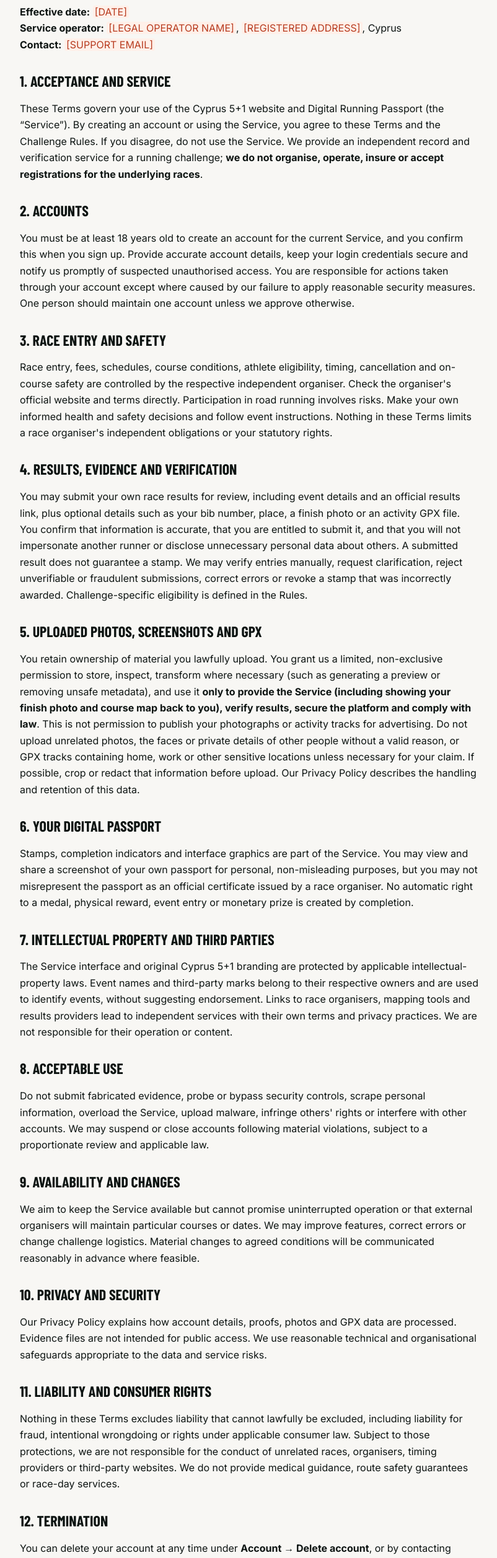
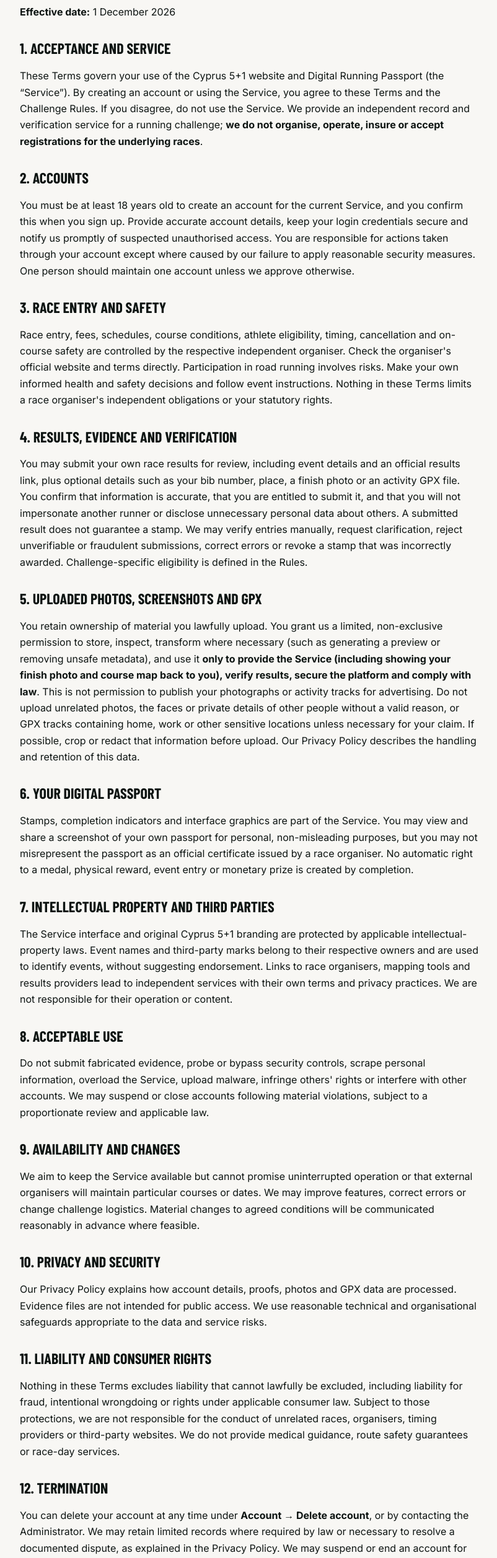
Before and after one commit to sdhnik/cyprus51, a plain HTML site: page legal/terms.html in a window 1280 px wide. Shown: the part 264-2778 px from the top of the page at 62% size, without its empty margins (238-1040 px from the left). Drawn offline with Linux system fonts and the light colour scheme.

Commit message:
Terms and Privacy: effective 1 December 2026, contact via the Administrator, no placeholders
Co-Authored-By: Claude Opus 5.5 <noreply@anthropic.com>
Claude-Session: https://claude.ai/code/session_013RNmN2SRstb3EmXSHeZMpC

```diff
--- a/legal/terms.html
+++ b/legal/terms.html
@@ -14,9 +14,7 @@
 <header class="lg-head"><a class="wordmark" href="../app/">CYPRUS <span>5+1</span></a><nav class="lg-tabs" aria-label="Legal"><a href="rules.html">Rules</a><a href="terms.html" aria-current="page">Terms</a><a href="privacy.html">Privacy Policy</a></nav></header>
 <main class="lg-main" id="main">
 <h1>Cyprus 5+1 — Terms of Service</h1>
-<p><strong>Effective date:</strong> <mark>[DATE]</mark><br />
-<strong>Service operator:</strong> <mark>[LEGAL OPERATOR NAME]</mark>, <mark>[REGISTERED ADDRESS]</mark>, Cyprus<br />
-<strong>Contact:</strong> <mark>[SUPPORT EMAIL]</mark></p>
+<p><strong>Effective date:</strong> 1 December 2026</p>
 <h2>1. Acceptance and service</h2>
 <p>These Terms govern your use of the Cyprus 5+1 website and Digital Running Passport (the “Service”). By creating an account or using the Service, you agree to these Terms and the Challenge Rules. If you disagree, do not use the Service. We provide an independent record and verification service for a running challenge; <strong>we do not organise, operate, insure or accept registrations for the underlying races</strong>.</p>
 <h2>2. Accounts</h2>
@@ -40,11 +38,9 @@
 <h2>11. Liability and consumer rights</h2>
 <p>Nothing in these Terms excludes liability that cannot lawfully be excluded, including liability for fraud, intentional wrongdoing or rights under applicable consumer law. Subject to those protections, we are not responsible for the conduct of unrelated races, organisers, timing providers or third-party websites. We do not provide medical guidance, route safety guarantees or race-day services.</p>
 <h2>12. Termination</h2>
-<p>You can delete your account at any time under <strong>Account → Delete account</strong>, or by contacting <mark>[SUPPORT EMAIL]</mark>. We may retain limited records where required by law or necessary to resolve a documented dispute, as explained in the Privacy Policy. We may suspend or end an account for serious or repeated violations, with a way to contact us for review.</p>
+<p>You can delete your account at any time under <strong>Account → Delete account</strong>, or by contacting the Administrator. We may retain limited records where required by law or necessary to resolve a documented dispute, as explained in the Privacy Policy. We may suspend or end an account for serious or repeated violations, with a way to contact us for review.</p>
 <h2>13. Governing law and disputes</h2>
-<p>These Terms are intended to be governed by the laws of the Republic of Cyprus, without prejudice to mandatory consumer protections or jurisdiction rights that apply to you. Please contact <mark>[SUPPORT EMAIL]</mark> to seek an informal resolution. If unresolved, you may pursue remedies through competent courts or relevant authorities.</p>
-<h2>14. Contact</h2>
-<p><mark>[LEGAL OPERATOR NAME]</mark> — <mark>[REGISTERED ADDRESS]</mark> — <mark>[SUPPORT EMAIL]</mark>.</p>
+<p>These Terms are intended to be governed by the laws of the Republic of Cyprus, without prejudice to mandatory consumer protections or jurisdiction rights that apply to you. Please contact the Administrator to seek an informal resolution. If unresolved, you may pursue remedies through competent courts or relevant authorities.</p>
 </main>
 <footer class="lg-foot"><a href="../app/">Back to your passport</a></footer>
 </body>
```
Also changed, not shown: legal/privacy.html (+3 -5 lines).
